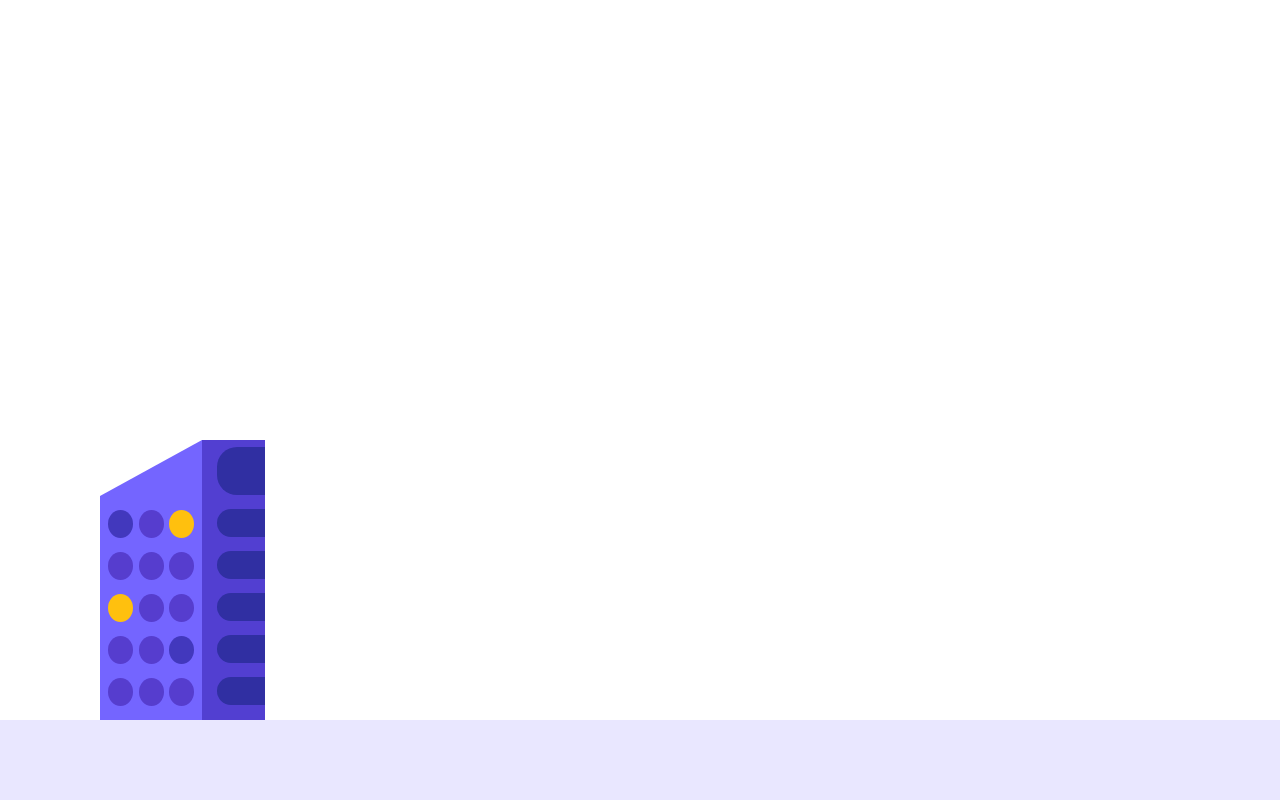
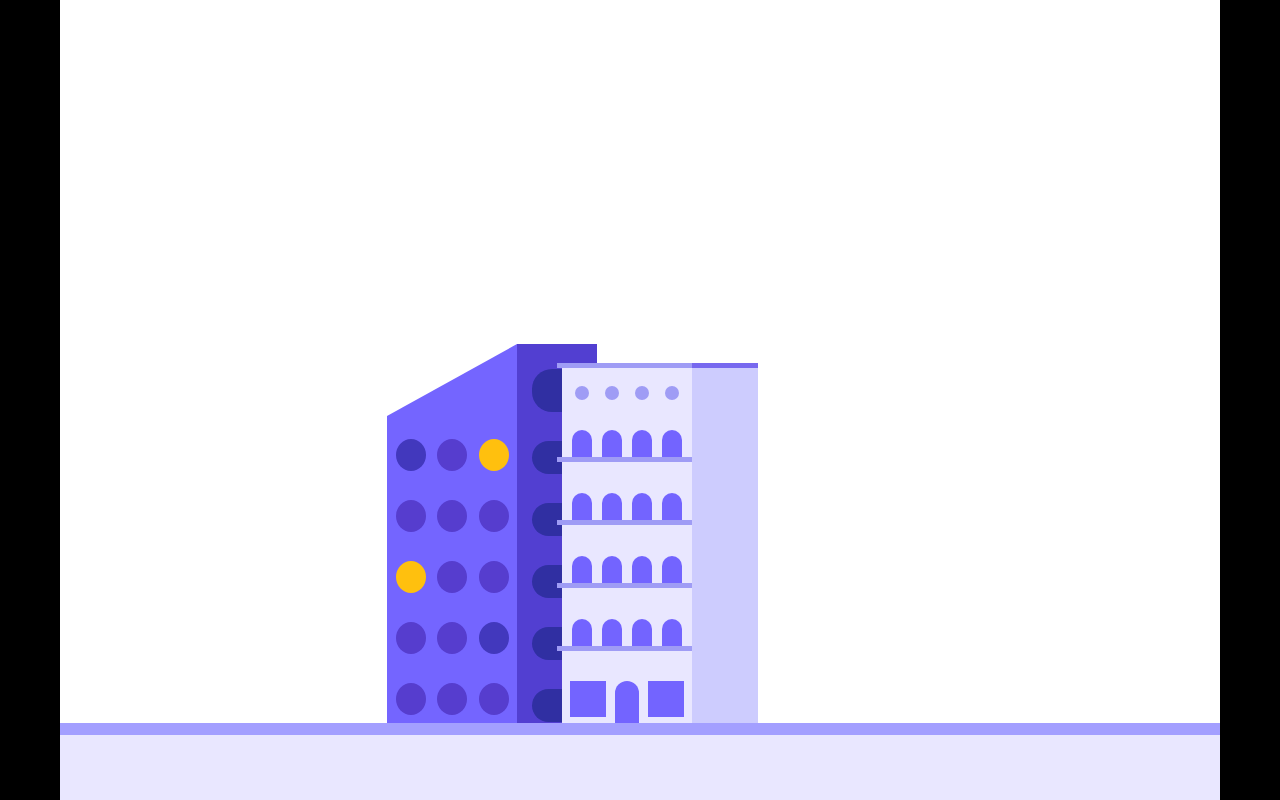
Before and after one commit to samuelsilvadev/cityscape-css, a website: page index.html in a window 1280 px wide. Drawn offline with Linux system fonts and the light colour scheme.

Commit message:
feat: Include building2 front

```diff
--- a/index.html
+++ b/index.html
@@ -8,14 +8,27 @@
     <style>
       :root {
         --primary: #7465ff;
+        --primary-50: #a39fff;
         --primary-100: #523fd1;
         --primary-200: #563dce;
         --primary-300: #4238bd;
         --primary-400: #302fa2;
+        --primary-500: #9f9cf5;
+        --primary-600: #7768ef;
+        --primary-700: #7364ff;
         --secondary: #e9e7ff;
+        --secondary-100: #cdccfe;
         --tertiary: #ffc00e;
+        --black: #000;
 
-        --floor-height: 80px;
+        --ground-height: 65px;
+        --ground-border: 12px;
+        --ground-full-height: calc(var(--ground-height) + var(--ground-border));
+
+        --building-1-offset-left: 327px;
+        --building-1-front-width: 130px;
+        --building-1-side-width: 80px;
+        --building-1-height: 379px;
       }
 
       * {
@@ -24,24 +37,29 @@
         box-sizing: border-box;
       }
 
+      .frame {
+        border-left: 60px solid var(--black);
+        border-right: 60px solid var(--black);
+      }
+
       .content {
-        height: calc(100vh - var(--floor-height));
+        height: calc(100vh - var(--ground-full-height));
         position: relative;
       }
 
       .building1 {
         bottom: 0;
         display: flex;
-        left: 100px;
+        left: var(--building-1-offset-left);
         position: absolute;
       }
 
       .building1 .front {
         background-color: var(--primary);
-        clip-path: polygon(0 20%, 100% 0, 100% 100%, 0 100%);
-        height: 280px;
-        padding: 70px 0 0;
-        width: 102px;
+        clip-path: polygon(0 19%, 100% 0, 100% 100%, 0 100%);
+        height: var(--building-1-height);
+        padding: 95px 0 0;
+        width: var(--building-1-front-width);
         text-align: center;
       }
 
@@ -49,9 +67,9 @@
         background-color: var(--primary-200);
         border-radius: 100%;
         display: inline-block;
-        margin-bottom: 10px;
-        height: 28px;
-        width: 25px;
+        margin-bottom: 25px;
+        height: 32px;
+        width: 30px;
       }
 
       .building1 .front .window:nth-child(1),
@@ -66,14 +84,14 @@
 
       .building1 .front .window:nth-child(3n + 1),
       .building1 .front .window:nth-child(3n + 2) {
-        margin-right: 1.5px;
+        margin-right: 7.5px;
       }
 
       .building1 .side-wall {
         background-color: var(--primary-100);
-        padding-top: 7px;
-        height: 280px;
-        width: 63px;
+        padding-top: 25px;
+        height: var(--building-1-height);
+        width: var(--building-1-side-width);
         overflow: hidden;
       }
 
@@ -83,24 +101,143 @@
         border-top-left-radius: 20px;
         border-bottom-left-radius: 20px;
         margin-left: 15px;
-        margin-bottom: 10px;
+        margin-bottom: 25px;
         width: 100%;
-        height: 28px;
+        height: 33px;
       }
 
       .building1 .side-wall .window.taller {
         border-top-left-radius: 20px;
         border-bottom-left-radius: 20px;
-        height: 48px;
+        height: 43px;
       }
 
-      .floor {
+      /* Building 2 */
+
+      .building2 {
+        bottom: 0;
+        display: flex;
+        left: calc(
+          var(--building-1-offset-left) + var(--building-1-front-width) + 45px
+        );
+        position: absolute;
+      }
+
+      .building2 .front {
         background-color: var(--secondary);
-        height: var(--floor-height);
+        display: flex;
+        flex-direction: column;
+        justify-content: flex-end;
+        height: 355px;
+        padding: 0;
+        width: var(--building-1-front-width);
+        text-align: center;
+        position: relative;
+      }
+
+      .building2 .front::before,
+      .building2 .front .floor0::before,
+      .building2 .front .generic-floor::before {
+        background-color: var(--primary-500);
+        content: "";
+        position: absolute;
+        top: 0;
+        left: -5px;
+        height: 5px;
+        transform: translateY(-100%);
+        width: calc(100% + 5px);
+      }
+
+      .building2 .side-wall {
+        background-color: var(--secondary-100);
+        height: 355px;
+        position: relative;
+        width: 66px;
+      }
+
+      .building2 .side-wall::before {
+        background-color: var(--primary-600);
+        content: "";
+        position: absolute;
+        top: 0;
+        left: 0;
+        height: 5px;
+        transform: translateY(-100%);
+        width: 100%;
+      }
+
+      .building2 .front .floor0 {
+        padding-top: 30px;
+        position: relative;
+        height: 72px;
+      }
+
+      .building2 .front .floor0 .window {
+        background-color: #7364ff;
+        display: inline-block;
+        height: 36px;
+        vertical-align: top;
+        width: 36px;
+      }
+
+      .building2 .front .floor0 .door {
+        background-color: #7364ff;
+        border-top-left-radius: 12px;
+        border-top-right-radius: 12px;
+        display: inline-block;
+        height: 42px;
+        margin: 0 5px;
+        width: 24px;
+      }
+
+      .building2 .front .generic-floor {
+        position: relative;
+        padding-top: 31px;
+        margin-bottom: 5px;
+        height: 58px;
+      }
+
+      .building2 .front :is(.generic-floor, .last-floor) .window {
+        background-color: #7364ff;
+        border-top-left-radius: 12px;
+        border-top-right-radius: 12px;
+        display: inline-block;
+        height: 27px;
+        width: 20px;
+      }
+
+      .building2
+        .front
+        :is(.generic-floor, .last-floor)
+        .window:not(:last-child) {
+        margin-right: 6px;
+      }
+
+      .building2 .front .last-floor {
+        padding-top: 62px;
+        flex-grow: 1;
+      }
+
+      .building2 .front .last-floor .window::before {
+        content: "";
+        border-radius: 100%;
+        background-color: var(--primary-500);
+        display: inline-block;
+        height: 14px;
+        transform: translateY(calc(-100% - 30px));
+        width: 14px;
+      }
+
+      .ground {
+        box-sizing: content-box;
+        border-top: var(--ground-border) solid var(--primary-50);
+        background-color: var(--secondary);
+        height: var(--ground-height);
       }
     </style>
   </head>
   <body>
+    <div class="frame">
       <div class="content">
         <div class="building1">
           <div class="front">
@@ -129,7 +266,42 @@
             <span class="window"></span>
           </div>
         </div>
+        <div class="building2">
+          <div class="front">
+            <div class="last-floor">
+              <span class="window"></span>
+              <span class="window"></span>
+              <span class="window"></span>
+              <span class="window"></span>
             </div>
-    <div class="floor"></div>
+            <div class="generic-floor">
+              <span class="window"></span>
+              <span class="window"></span>
+              <span class="window"></span>
+              <span class="window"></span>
+            </div>
+            <div class="generic-floor">
+              <span class="window"></span>
+              <span class="window"></span>
+              <span class="window"></span>
+              <span class="window"></span>
+            </div>
+            <div class="generic-floor">
+              <span class="window"></span>
+              <span class="window"></span>
+              <span class="window"></span>
+              <span class="window"></span>
+            </div>
+            <div class="floor0">
+              <span class="window"></span>
+              <span class="door"></span>
+              <span class="window"></span>
+            </div>
+          </div>
+          <div class="side-wall"></div>
+        </div>
+      </div>
+      <div class="ground"></div>
+    </div>
   </body>
 </html>
```
Also changed, not shown: .codesandbox/workspace.json (added). Lines whose indentation alone changed are shown as unchanged.
